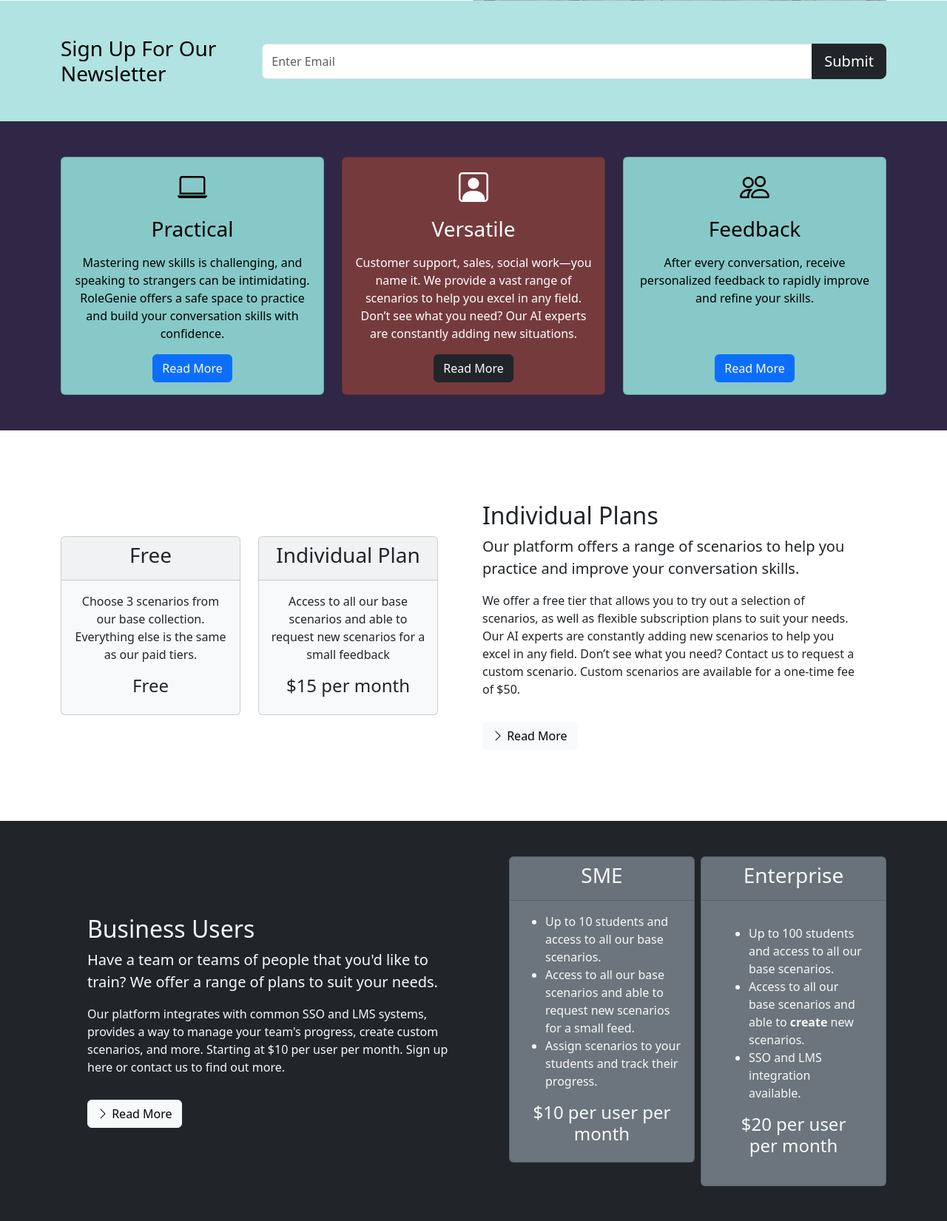
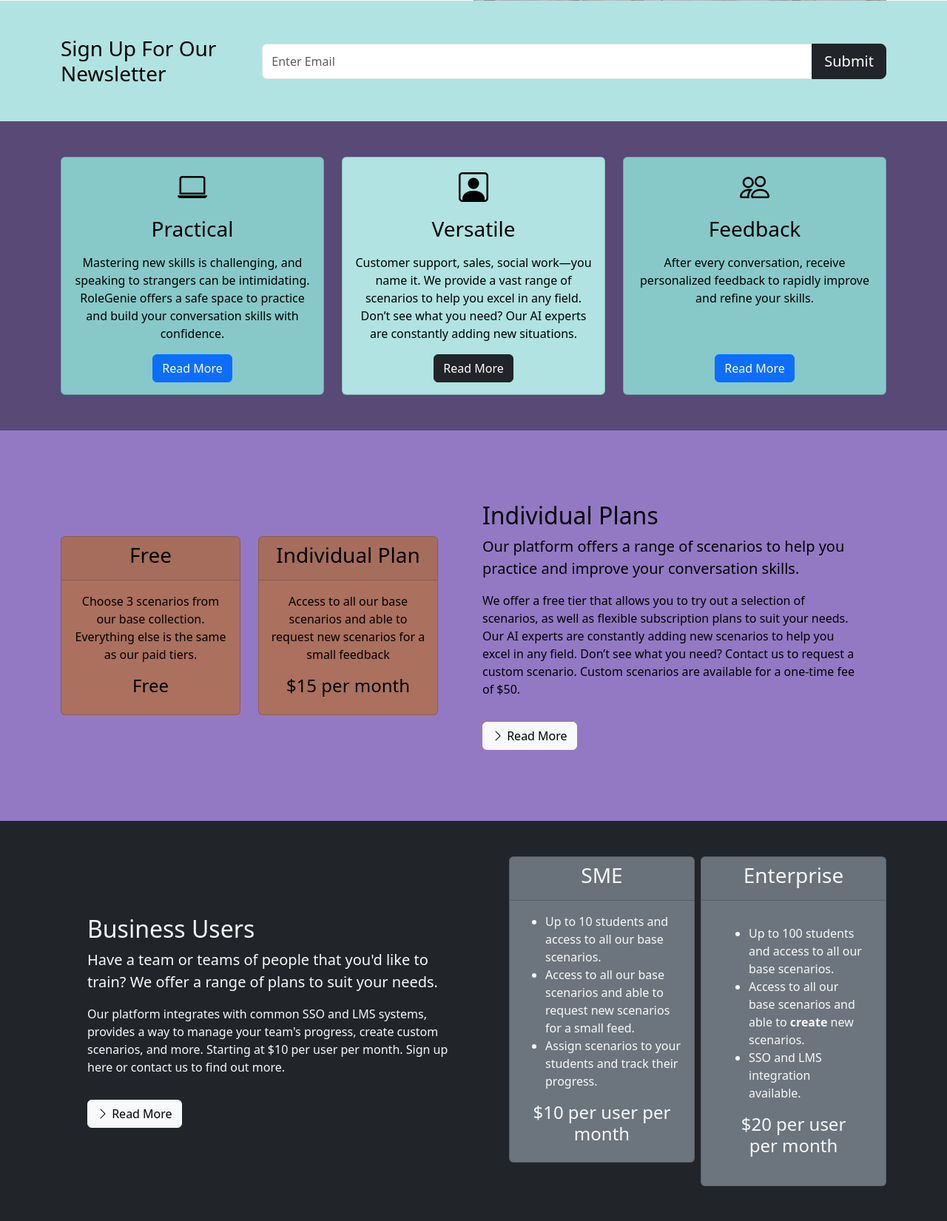
Before and after one commit to travmason/chat_project, a Django app: page / in a window 1280 px wide. Shown: the part 671-2322 px from the top of the page at 74% size. Run offline with Django 5.2, Linux system fonts and the light colour scheme; parts of the project's set-up code (start-up, migrations or seed data) failed here and were passed over.

Commit message:
added some shades to the pallete

```diff
--- a/chat_app/templates/index.html
+++ b/chat_app/templates/index.html
@@ -22,6 +22,55 @@
         color: #fff;
         background-color: #753B3Cff;
     }
+    .lb-palepurple {
+        color: #000;
+        background-color: #9379c4;
+    }
+
+    /* Lighter Shades */
+
+    .lb-lilac {
+        color: #000;
+        background-color: #a994d0ff;
+    }
+
+    .lb-lavender {
+        color: #000;
+        background-color: #beaedbff;
+    }
+
+    .lb-thistle {
+        color: #000;
+        background-color: #d4c9e7ff;
+    }
+
+    .lb-mauve {
+        color: #000;
+        background-color: #e9e4f3ff;
+    }
+
+    /* Darker Shades */
+
+    .lb-purple {
+        color: #fff;
+        background-color: #76619dff;
+    }
+
+    .lb-dark-purple {
+        color: #fff;
+        background-color: #584976ff;
+    }
+
+    .lb-deep-purple {
+        color: #fff;
+        background-color: #3b314eff;
+    }
+
+    .lb-very-dark-purple {
+        color: #fff;
+        background-color: #1d1827ff;
+    }
+
 </style>
 <!-- Introduction Section -->
     <!-- Showcase -->
@@ -74,7 +123,7 @@
                   </div>
                 </div>
                 <div class="col-md">
-                  <div class="card lb-garnet">
+                  <div class="card lb-celeste">
                     <div class="card-body text-center">
                       <div class="h1 mb-3">
                         <i class="bi bi-person-square"></i>
@@ -107,13 +156,13 @@
           </section>
 
           <!-- Tier and Pricing Sections -->
-          <section id="learn" class="p-5">
+          <section id="learn" class="p-5 lb-palepurple">
             <div class="container">
               <div class="row align-items-center justify-content-between">
                 <div class="col-md">
                     <div class="row g-4">
                         <div class="col-md-6">
-                          <div class="card bg-light">
+                          <div class="card lb-brown-sugar">
                             <div class="card-header text-center">
                                 <H3>Free</H3>
                             </div>
@@ -127,7 +176,7 @@
                           </div>
                         </div>
                         <div class="col-md-6">
-                          <div class="card bg-light">
+                          <div class="card lb-brown-sugar">
                             <div class="card-header text-center">
                                 <H3>Individual Plan</H3>
                             </div>
@@ -219,7 +268,7 @@
             </div>
           </section>
           <!-- Question Accordion -->
-          <section id="questions" class="p-5">
+          <section id="questions" class="p-5 lb-thistle">
             <div class="container">
               <h2 class="text-center mb-4">Frequently Asked Questions</h2>
               <div class="accordion accordion-flush" id="questions">
```
